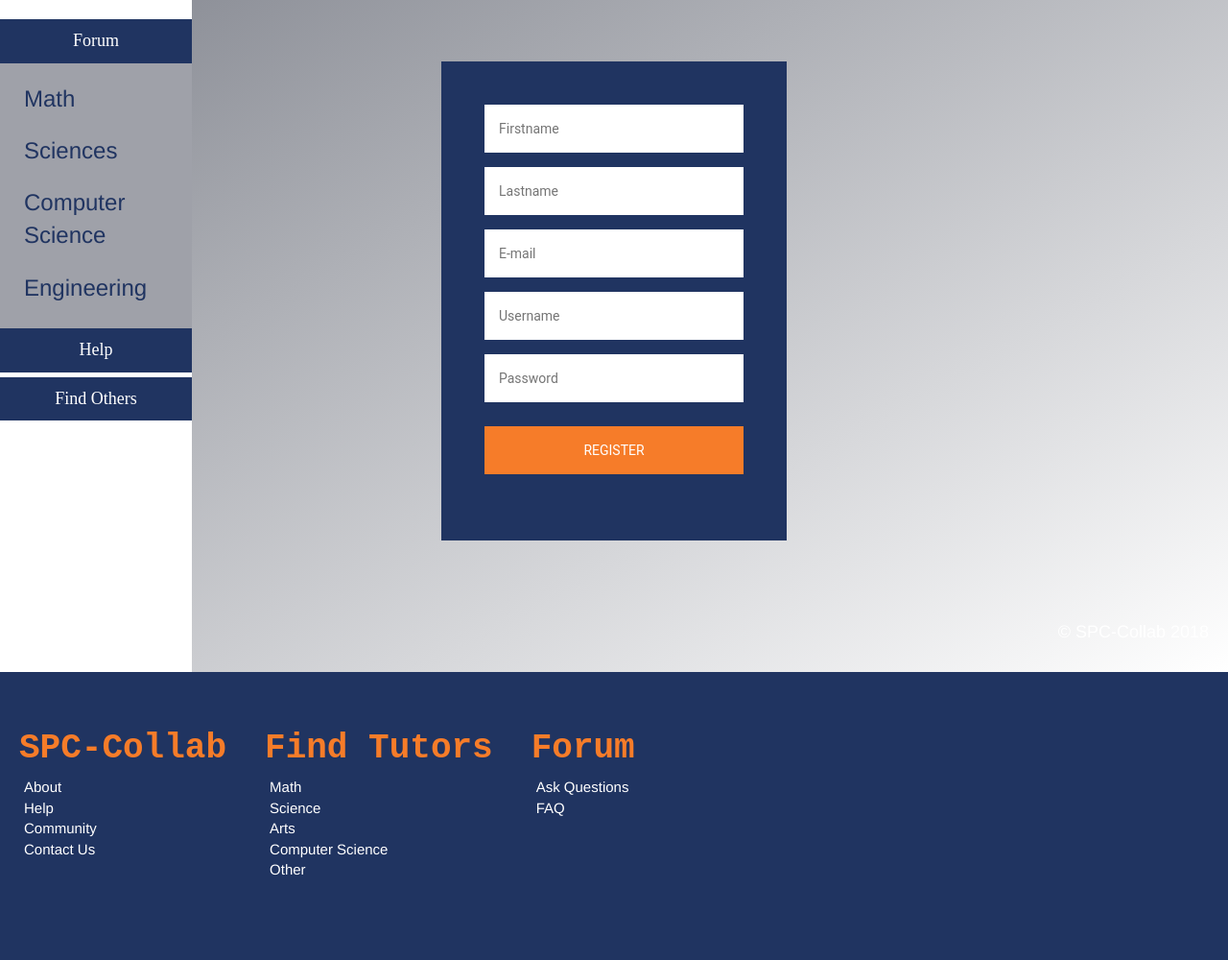
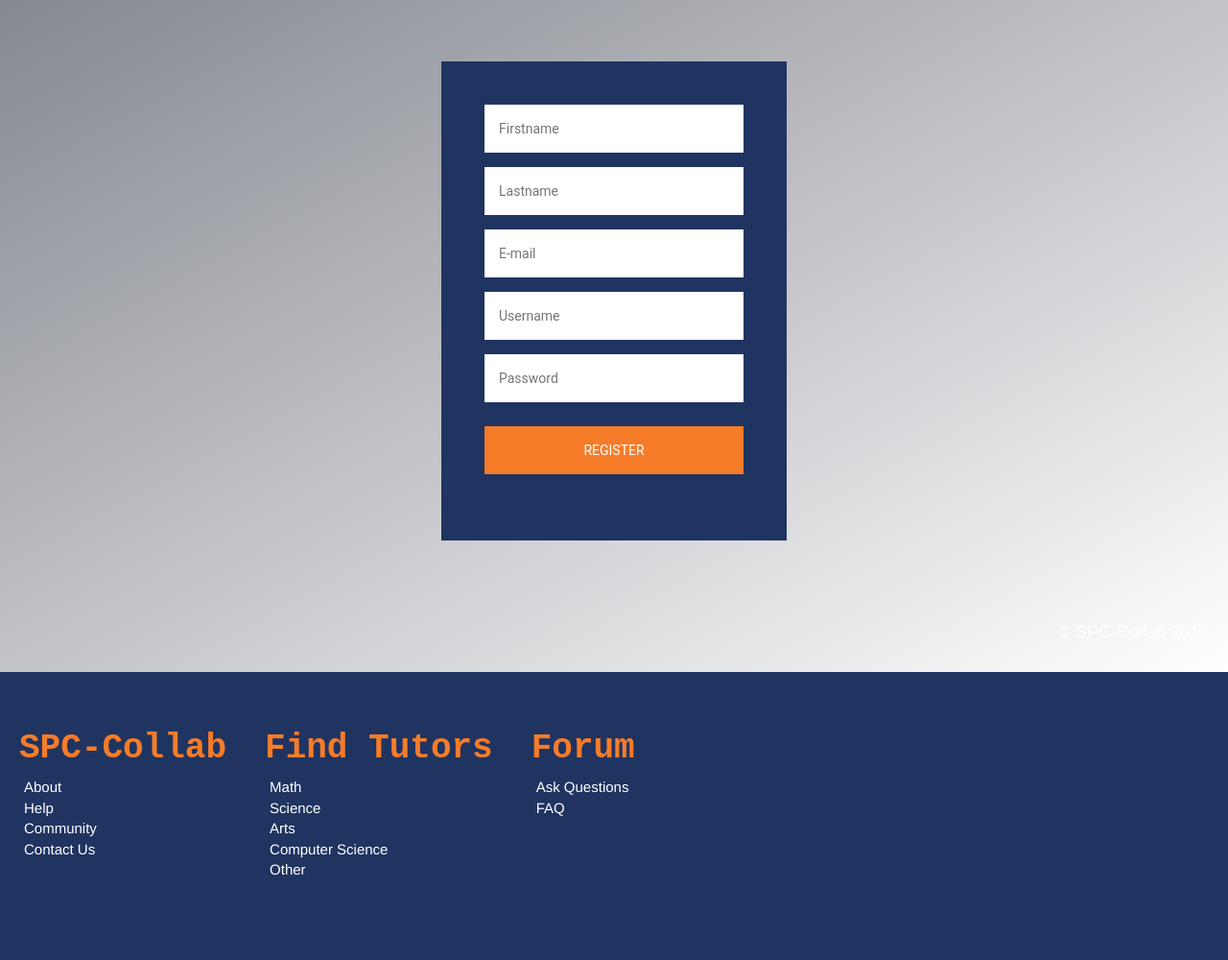
Before and after one commit to Kolton-Everett/SPC_COLLAB, a PHP site: page /login.html in a window 1280 px wide. Shown: the part 121-1121 px from the top of the page at 96% size. Run offline with PHP 8.4, Linux system fonts and the light colour scheme.

Commit message:
made changes to community.html and removed toober from login.html

```diff
--- a/CSS/main.css
+++ b/CSS/main.css
@@ -449,7 +449,13 @@ li{
 	outline: none;
 }
 
+.forum-posts{
+	padding-bottom:10rem;
+
+}
+
 .recent-post-table{
+	border: dashed black;
 	margin-left: auto;
   margin-right: auto;
 	padding:100rem;
@@ -457,15 +463,24 @@ li{
 }
 
 .recent-post-tr{
+
 	display:inline;
 	margin-left: auto;
   margin-right: auto;
 }
 
 .recent-post-th{
+
 	display:inline;
-	padding:5rem;
+	padding:10rem;
 	padding-right:10rem;
+	color:black;
+}
+.recent-post-td{
+
+
+	padding-right:5rem;
+	padding-left:10rem;
 	color:black;
 }
 
--- a/login.html
+++ b/login.html
@@ -36,28 +36,6 @@
 		<script src="JS/Index/script.js"></script>
 
 
-		<!-- Sidebar -->
-		<div class="sidebar-wrapper">
-			<nav>
-				<ul>
-					<!-- Dropdown -->
-					<!--<script src="JS/Index/main.js"></script>-->
-					<li class="menu-bar-li"> <!--This class needs to be recreated in the css-->
-						<button class="sidebar-btn">Forum</button>
-						<div id="forum_dropdown" class = "ForumDropDown-Content">
-							<a href="#"><font size="5">Math</font></a>
-							<a href="#"><font size="5">Sciences</font></a>
-							<a href="#"><font size="5">Computer Science</font></a>
-							<a href="#"><font size="5">Engineering</font></a>
-						</div>
-					</li>
-
-					<!-- end dropdown -->
-					<li class="menu-bar-li"><a href="helppage.html"><button class="sidebar-btn" type="button">Help</button></a></li>
-					<li class="menu-bar-li"><a href="#"><button class="sidebar-btn" type="button" onclick="location.hrerf='findOthers.html'">Find Others</button></a></li>
-				</ul>
-			</nav>
-		</div>
 
 		<!-- Login Form -->
 		<div class="login-page">
```
Also changed, not shown: community.html (+5 -6 lines), Screent Shots/Community Page_1.PNG (added), Screent Shots/Community Page_1_with interference.PNG (added).
